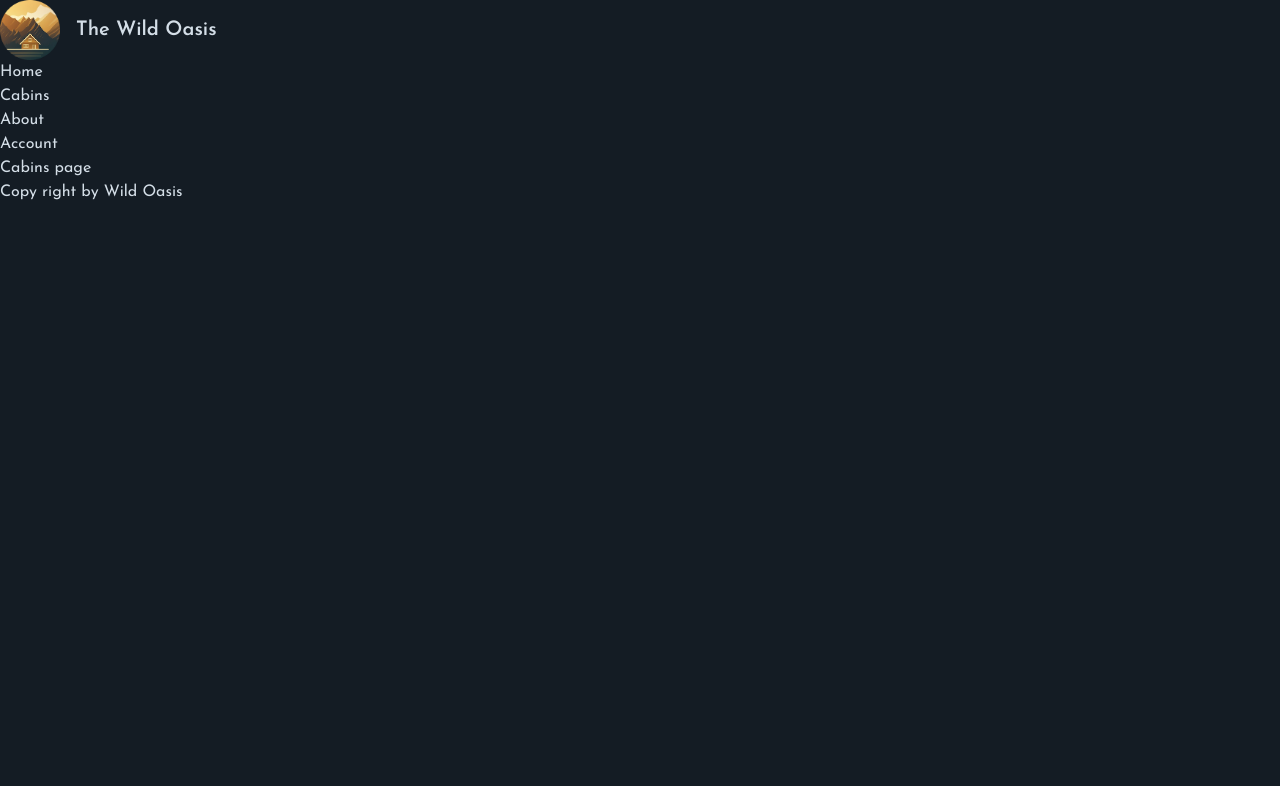
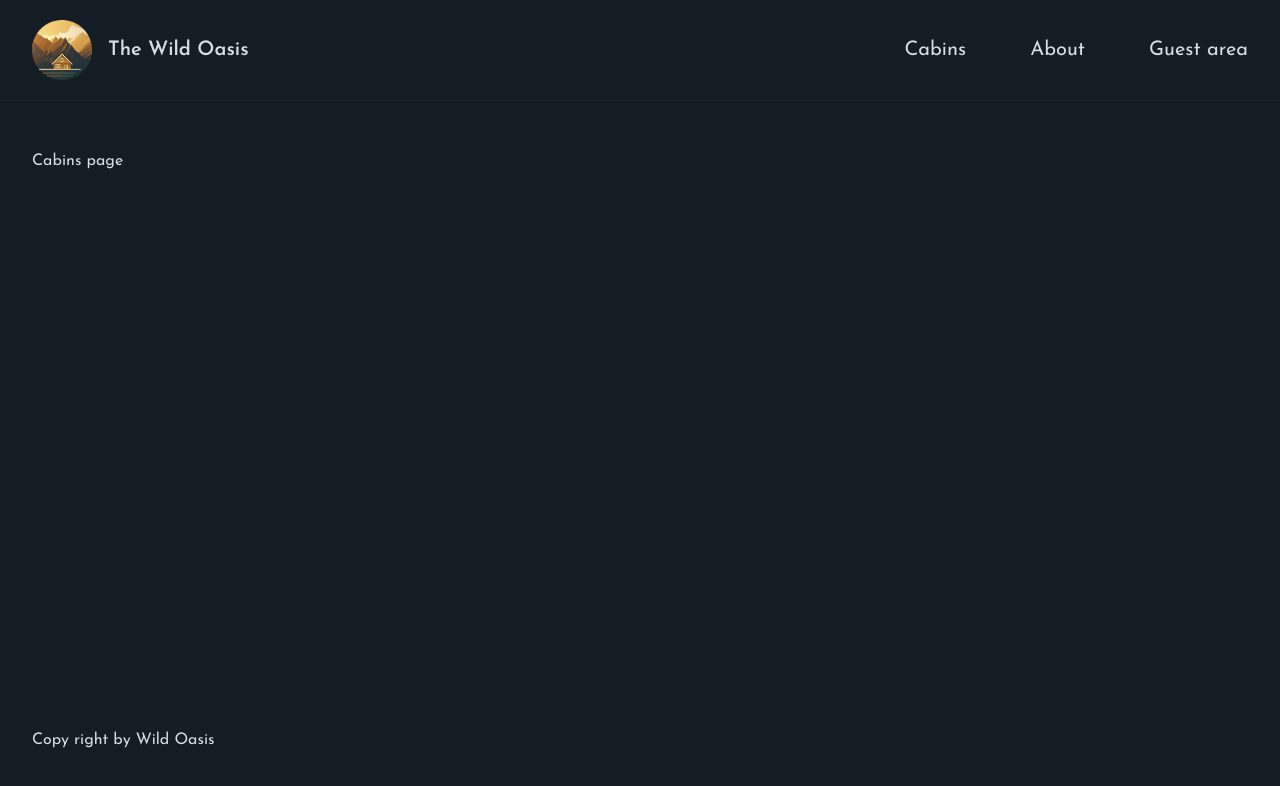
Before and after one commit to Lzx8035/The-Wild-Oasis-Website-App, a Next.js app: page /cabins in a window 1280 px wide. Shown: the top 786 px of the page. Built offline with nearby package versions, Linux system fonts and the light colour scheme.

Commit message:
Navigation and Optimize Image Component

```diff
--- /dev/null
+++ b/app/_components/Header.js
@@ -0,0 +1,15 @@
+import Navigation from '@/app/_components/Navigation';
+import Logo from '@/app/_components/Logo';
+
+function Header() {
+  return (
+    <header className='border-b border-primary-900 px-8 py-5'>
+      <div className='flex justify-between items-center max-w-7xl mx-auto'>
+        <Logo />
+        <Navigation />
+      </div>
+    </header>
+  );
+}
+
+export default Header;
--- a/app/_components/Logo.js
+++ b/app/_components/Logo.js
@@ -1,9 +1,18 @@
+import Image from "next/image";
 import Link from "next/link";
+import logo from "@/public/logo.png";
 
 function Logo() {
   return (
     <Link href="/" className="flex items-center gap-4 z-10">
-      <img src="/logo.png" height="60" width="60" alt="The Wild Oasis logo" />
+      {/* <Image src="/logo.png" height="60" width="60" alt="The Wild Oasis logo" /> */}
+      <Image
+        src={logo}
+        quality={100}
+        height="60"
+        width="60"
+        alt="The Wild Oasis logo"
+      />
       <span className="text-xl font-semibold text-primary-100">
         The Wild Oasis
       </span>
--- a/app/_components/Navigation.js
+++ b/app/_components/Navigation.js
@@ -2,19 +2,33 @@ import Link from "next/link";
 
 export default function Navigation() {
   return (
-    <ul>
+    <nav className="z-10 text-xl">
+      <ul className="flex gap-16 items-center">
         <li>
-        <Link href="/">Home</Link>
+          <Link
+            href="/cabins"
+            className="hover:text-accent-400 transition-colors"
+          >
+            Cabins
+          </Link>
         </li>
         <li>
-        <Link href="/cabins">Cabins</Link>
+          <Link
+            href="/about"
+            className="hover:text-accent-400 transition-colors"
+          >
+            About
+          </Link>
         </li>
         <li>
-        <Link href="/about">About</Link>
-      </li>
-      <li>
-        <Link href="/account">Account</Link>
+          <Link
+            href="/account"
+            className="hover:text-accent-400 transition-colors"
+          >
+            Guest area
+          </Link>
         </li>
       </ul>
+    </nav>
   );
 }
--- a/app/layout.js
+++ b/app/layout.js
@@ -1,9 +1,7 @@
-import Logo from "@/app/_components/Logo";
-import Navigation from "@/app/_components/Navigation";
-
 import { Josefin_Sans } from "next/font/google";
 
 import "@/app/_styles/globals.css";
+import Header from "./_components/Header";
 
 const josefin = Josefin_Sans({
   subsets: ["latin"],
@@ -25,12 +23,13 @@ export default function RootLayout({ children }) {
       <body
         className={`${josefin.className} antialiased bg-primary-950 text-primary-100 min-h-screen flex flex-col relative`}
       >
-        <header>
-          <Logo />
-        </header>
-        <Navigation />
-        {children}
-        <footer>Copy right by Wild Oasis</footer>
+        <Header />
+
+        <div className="flex-1 px-8 py-12 grid">
+          <main className="max-w-7xl mx-auto w-full">{children}</main>
+        </div>
+
+        <footer className="px-8 py-12">Copy right by Wild Oasis</footer>
       </body>
     </html>
   );
```
Lines whose indentation alone changed are shown as unchanged.
